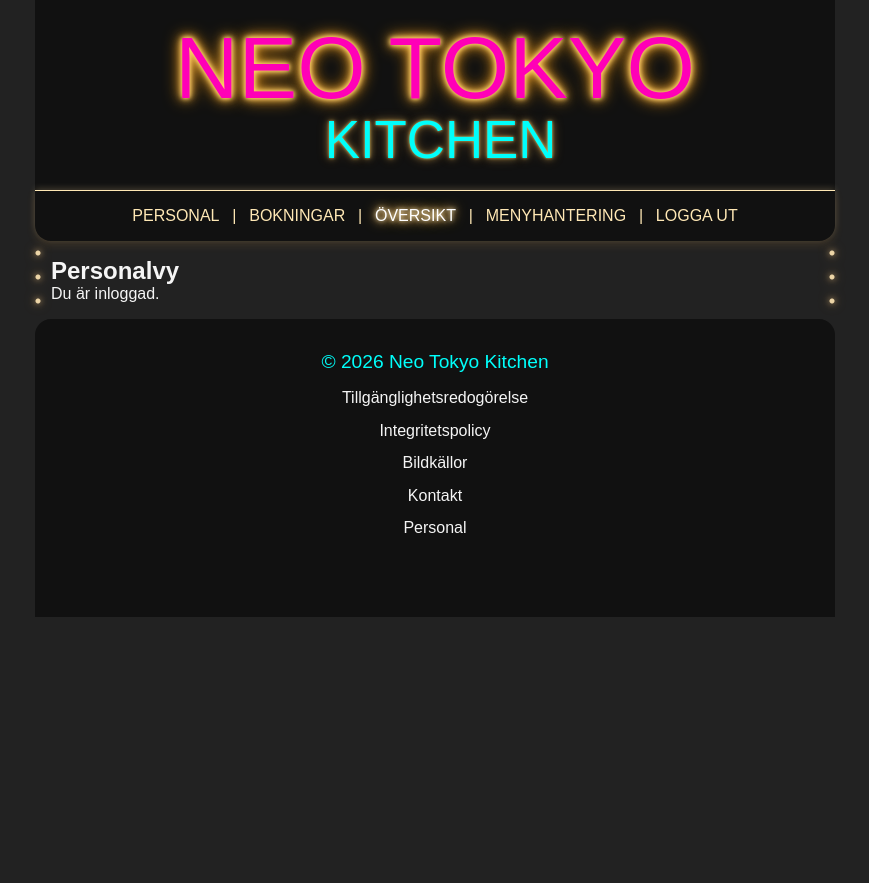
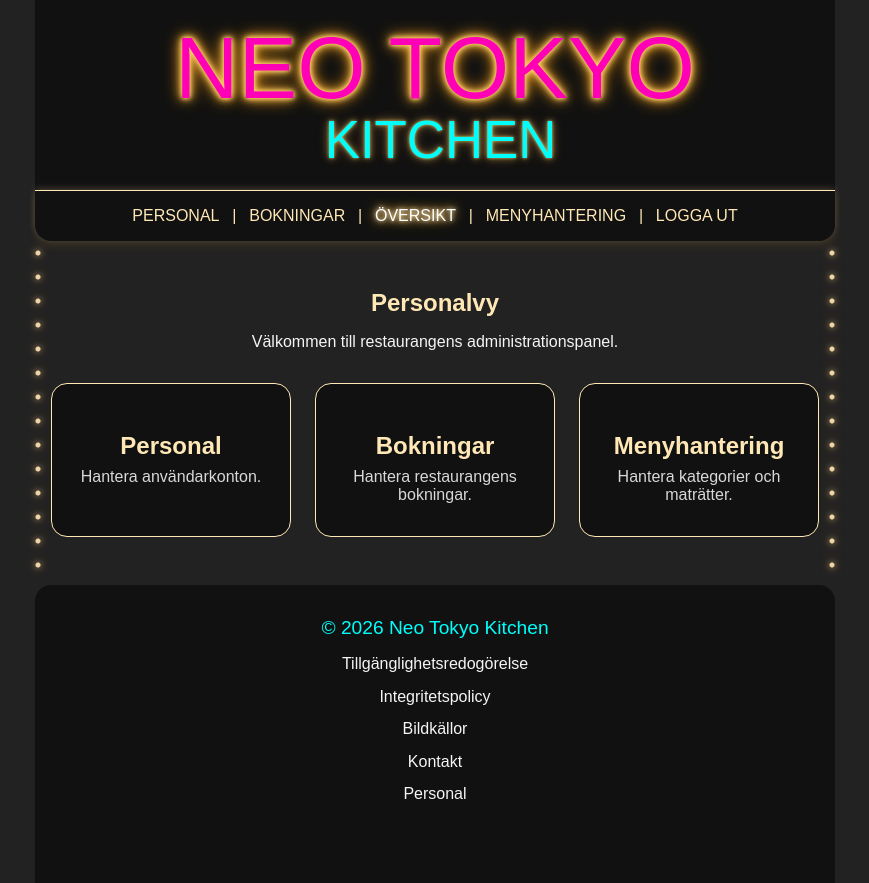
Before and after one commit to fredrikastjernlof/Neo_Tokyo_Kitchen_Frontend, an Angular app: page /admin/dashboard in a window 1280 px wide. Shown: the whole page, without its empty margins (205-1074 px from the left). Before the commit the page ends 800 px from the top, so only its background shows below. Built offline with nearby package versions, Linux system fonts and the light colour scheme; a web font is replaced by a local one.

Commit message:
Add content and style admin dashboard overview

```diff
--- a/src/app/pages/admin-dashboard/admin-dashboard.html
+++ b/src/app/pages/admin-dashboard/admin-dashboard.html
@@ -1,5 +1,41 @@
+<section class="admin-dashboard">
 
-  <section class="admin-dashboard">
-    <h1>Personalvy</h1>
-    <p>Du är inloggad.</p>
+  <h1>Personalvy</h1>
+
+  <p class="dashboard-intro">
+    Välkommen till restaurangens administrationspanel.
+  </p>
+
+  <!-- Admin shortcuts -->
+  <section
+    class="dashboard-cards"
+    aria-label="Snabbval för administration"
+  >
+
+     <a routerLink="/admin/staff" class="dashboard-card">
+      <iconify-icon icon="mdi:account-group-outline"></iconify-icon>
+
+      <h2>Personal</h2>
+
+      <p>Hantera användarkonton.</p>
+    </a>
+
+    <a routerLink="/admin/bookings" class="dashboard-card">
+      <iconify-icon icon="uil:calendar"></iconify-icon>
+
+      <h2>Bokningar</h2>
+
+      <p>Hantera restaurangens bokningar.</p>
+    </a>
+
+    <a routerLink="/admin/menu" class="dashboard-card">
+      <iconify-icon icon="boxicons:food-menu"></iconify-icon>
+
+      <h2>Menyhantering</h2>
+
+      <p>Hantera kategorier och maträtter.</p>
+    </a>
+
   </section>
+
+</section>
--- a/src/app/pages/admin-dashboard/admin-dashboard.scss
+++ b/src/app/pages/admin-dashboard/admin-dashboard.scss
@@ -0,0 +1,86 @@
+$color-black: #111111;
+$color-bg: #222222;
+$color-warm-white: #ffe8b5;
+$color-glow: #ffb84d;
+$color-white: #f5f5f5;
+
+.admin-dashboard {
+    padding: 2rem 0;
+
+    h1 {
+        text-align: center;
+        margin-bottom: 1rem;
+        color: $color-warm-white;
+    }
+}
+
+.dashboard-intro {
+    text-align: center;
+    margin-bottom: 2rem;
+    color: $color-white;
+}
+
+.dashboard-cards {
+    display: grid;
+    gap: 1.5rem;
+}
+
+.dashboard-card {
+    display: flex;
+    flex-direction: column;
+    align-items: center;
+    text-align: center;
+    padding: 2rem 1.5rem;
+    background-color: $color-black;
+    border: 1px solid $color-warm-white;
+    border-radius: 1rem;
+    color: $color-warm-white;
+    text-decoration: none;
+    transition: 0.25s ease;
+}
+
+.dashboard-card iconify-icon {
+    font-size: 3rem;
+    margin-bottom: 1rem;
+    color: $color-warm-white;
+}
+
+.dashboard-card h2 {
+    margin-bottom: 0.5rem;
+}
+
+.dashboard-card p {
+  color: #d8d8d8;
+}
+
+.dashboard-card:hover {
+    border-color: white;
+
+    box-shadow:
+        0 0 6px #fff2c9,
+        0 0 12px $color-glow;
+}
+
+.dashboard-card:hover h2 {
+    color: white;
+
+    text-shadow:
+        0 0 2px #fff2c9,
+        0 0 4px $color-glow;
+}
+
+.dashboard-card:hover iconify-icon {
+  color: white;
+
+  filter:
+    drop-shadow(0 0 3px #fff2c9)
+    drop-shadow(0 0 4px $color-glow);
+}
+
+@media (min-width: 650px) {
+
+    .dashboard-cards {
+        grid-template-columns: repeat(3, 1fr);
+    }
+
+}
--- a/src/app/pages/admin-dashboard/admin-dashboard.ts
+++ b/src/app/pages/admin-dashboard/admin-dashboard.ts
@@ -1,9 +1,12 @@
-import { Component } from '@angular/core';
+import { Component, CUSTOM_ELEMENTS_SCHEMA  } from '@angular/core';
+import { RouterLink } from '@angular/router';
+import 'iconify-icon';
 
 @Component({
   selector: 'app-admin-dashboard',
-  imports: [],
+  imports: [RouterLink],
   templateUrl: './admin-dashboard.html',
   styleUrl: './admin-dashboard.scss',
+  schemas: [CUSTOM_ELEMENTS_SCHEMA],
 })
 export class AdminDashboard {}
```
